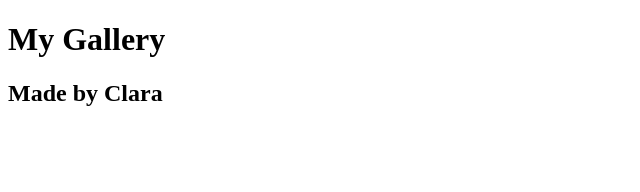
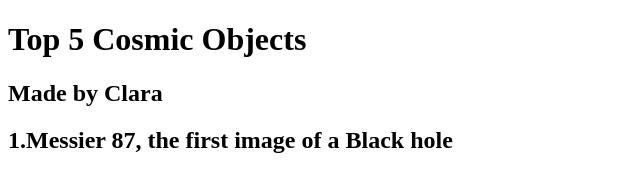
Before and after one commit to Klara-Justine/Secondary-2, a plain HTML site: page index.html in a window 1280 px wide. Shown: the whole page, without its empty margins (0-640 px from the left). Drawn offline with Linux system fonts and the light colour scheme.

Commit message:
Update index.html

```diff
--- a/index.html
+++ b/index.html
@@ -1,10 +1,12 @@
 <!DOCTYPE HTML>
 <html>
   <head>
-    <title>Website Gallery</title>
+    <title>Top 5 Cosmic Objects</title>
   </head>
   <body>
-    <h1>My Gallery</h1>
+    <h1>Top 5 Cosmic Objects</h1>
     <h2>Made by Clara</h2>
+    <h2>1.Messier 87, the first image of a Black hole</h2>
+    <img src=""
   </body>
 </html>
```
